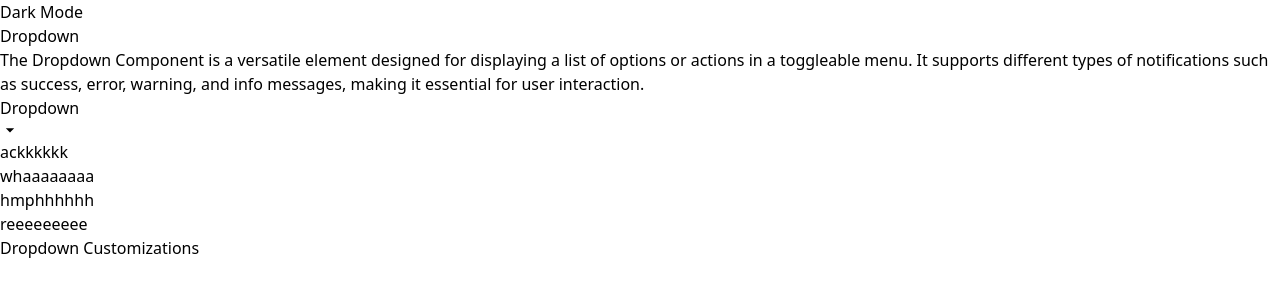
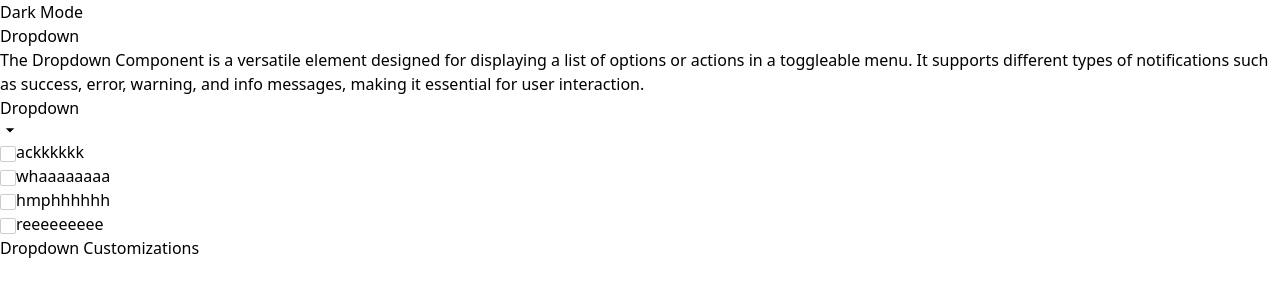
Before and after one commit to AlejandroP1028/Group-GCC_Vue-Component-Library, a Vue app: page / in a window 1280 px wide. Both pictures are taken after a click on the button "Dropdown". Shown: the top 300 px of the page. Built offline with nearby package versions, Linux system fonts and the light colour scheme.

Commit message:
Added toggle and checkbox functionalities

```diff
--- a/src/components/Dropdown.vue
+++ b/src/components/Dropdown.vue
@@ -16,7 +16,10 @@
           <template v-for="(item, index) in menuItems" :key="index">
             <ListItem
               :item="item"
+              :type="type"
               @item-click="handleListItemClick"
+              @toggle-change="handleToggleChange"
+              @checkbox-change="handleCheckboxChange"
               :class="itemClasses"
             ></ListItem>
             <div v-if="item && item.divider" :class="setDivider(item.customMargin)"></div>
@@ -216,8 +219,19 @@
         ];
       },
       handleListItemClick(item) {
-        // Emit custom event with the clicked list item
-        this.$emit('list-item-click', item);
+        if(!item.disabled){
+          this.$emit('list-item-click', item);
+        }
+      },
+      handleToggleChange(item) {
+        if(!item.disabled){
+          this.$emit('toggle-change', item);
+        }
+      },
+      handleCheckboxChange(item) {
+        if(!item.disabled){
+          this.$emit('checkbox-change', item);
+        }
       }
     }
   }
--- a/src/components/ListItem.vue
+++ b/src/components/ListItem.vue
@@ -1,14 +1,35 @@
 <template>
     <div>
       <a
+        v-if="item.type === 'default'"
         :href="item.href || '#'"
         @click.prevent="handleItemClick"
-        :class="{ 'cursor-not-allowed opacity-50': item.disabled }"
+        :class="{ 'cursor-not-allowed opacity-50 pointer-events-none': item.disabled }"
         :aria-disabled="item.disabled"
         role="listitem"
       >
         {{ item.label }}
       </a>
+
+      <label v-if="item.type === 'checkbox'" :class="{ 'cursor-not-allowed opacity-50 pointer-events-none': item.disabled }">
+        <input type="checkbox"
+        class="checkbox-input"
+        :disabled="item.disabled"
+        @change="emitCheckboxChange"
+        :class="checkboxColorClass"
+        />
+        <span class="ml-2"> {{ item.label }} </span>
+      </label>
+
+      <label v-if="item.type === 'toggle'" :class="[toggleContainerClasses, { 'cursor-not-allowed opacity-50 pointer-events-none': item.disabled }]">
+        <input type="checkbox"
+        class="toggle-checkbox"
+        :disabled="item.disabled"
+        @change="emitToggleChange"
+        :class="toggleColorClass"
+        />
+        <span> {{ item.label }} </span>
+      </label>
     </div>
   </template>
 
@@ -19,12 +40,114 @@
       item: {
         type: Object,
         required: true
+      },
+      type: {
+        type: String,
+        default: 'default'
+      },
+    },
+    computed: {
+      toggleContainerClasses() {
+        return [
+          'flex items-center space-x-2'
+        ];
+      },
+      toggleColorClass() {
+        switch (this.type) {
+          case 'default':
+            return 'checked:bg-blue-500';
+          case 'sky':
+            return 'checked:bg-sky-500';
+          case 'cyan':
+            return 'checked:bg-cyan-500';
+          case 'teal':
+            return 'checked:bg-teal-500';
+          default:
+            return 'checked:bg-blue-500';
+        }
+      },
+      checkboxColorClass() {
+        switch (this.type) {
+          case 'default':
+            return 'checked:bg-blue-500 text-blue-500';
+          case 'sky':
+            return 'checked:bg-sky-500 text-sky-500';
+          case 'cyan':
+            return 'checked:bg-cyan-500 text-cyan-500';
+          case 'teal':
+            return 'checked:bg-teal-500 text-teal-500';
+          default:
+            return 'checked:bg-blue-500 text-blue-500';
+        }
       }
     },
     methods: {
       handleItemClick() {
-        this.$emit('item-click', this.item);
+        if (!this.item.disabled){
+          this.$emit('item-click', this.item);
+        }
+      },
+      emitToggleChange() {
+        if (!this.item.disabled){
+          this.$emit('toggle-change', this.item);
+        }
+      },
+      emitCheckboxChange() {
+        if (!this.item.disabled){
+          this.$emit('checkbox-change', this.item);
+        }
       }
     }
   }
-  </script>
+</script>
+
+<style scoped>
+.checkbox-input {
+  appearance: none;
+  width: 16px;
+  height: 16px;
+  background-color: #fff;
+  border: 1px solid #ccc;
+  border-radius: 2px;
+  display: inline-block;
+  position: relative;
+  vertical-align: middle;
+}
+
+
+.checkbox-input:checked:before {
+  content: '';
+  position: absolute;
+  width: 5px;
+  height: 9px;
+  border: solid white;
+  border-width: 0 2px 2px 0;
+  top: 50%;
+  left: 50%;
+  transform: translate(-50%, -50%) rotate(45deg);
+}
+.toggle-checkbox {
+  appearance: none;
+  width: 40px;
+  height: 20px;
+  background-color: #ccc;
+  border-radius: 10px;
+  position: relative;
+  transition: background-color 0.2s;
+}
+.toggle-checkbox:before {
+  content: '';
+  position: absolute;
+  width: 18px;
+  height: 18px;
+  background-color: white;
+  border-radius: 50%;
+  top: 1px;
+  left: 1px;
+  transition: transform 0.2s;
+}
+
+.toggle-checkbox:checked:before {
+  transform: translateX(20px);
+}
+</style>
--- a/src/dropdown_test.vue
+++ b/src/dropdown_test.vue
@@ -10,13 +10,14 @@
       </p>
       <div class="absolute w-full">
         <dropdown_component
-        type="cyan"
+        type="default"
         size="w"
-        :isDark="isDarkMode"
         :menuItems="menuItems"
-        menuWidth="full"
-        menuAlignment="left"
+        menuWidth="w-48"
+        menuAlignment="center"
         @list-item-click="handleListItemClick"
+        @toggle-change="handleToggleChange"
+        @checkbox-change="handleCheckboxChange"
         :bordered="true"
         />
       </div>
@@ -39,10 +40,10 @@ export default {
       headingColor: 'text-gray-900 dark:text-gray-100',
       paragraphColor: 'text-gray-700 dark:text-gray-300',
       menuItems: [
-        { label: 'ackkkkkk', disabled: false },
-        { label: 'whaaaaaaaa', disabled: false },
-        { label: 'hmphhhhhh', disabled: true, divider: true, customMargin: '0.5' },
-        { label: 'reeeeeeeee', disabled: true }
+        { label: 'ackkkkkk', disabled: false, type: 'checkbox' },
+        { label: 'whaaaaaaaa', disabled: false, type: 'checkbox' },
+        { label: 'hmphhhhhh', disabled: false, divider: true, customMargin: '0.5', type: 'checkbox', toggleHandler: 'toggleDarkMode' },
+        { label: 'reeeeeeeee', disabled: false, type: 'checkbox' }
       ]
     };
   },
@@ -52,6 +53,16 @@ export default {
     },
     handleListItemClick(item) {
       console.log('List item clicked:', item.label);
+    },
+    handleToggleChange(item) {
+      if(item.toggleHandler === 'toggleDarkMode'){
+        this.toggleDarkMode();
+      }
+    },
+    handleCheckboxChange(item) {
+      if(item.toggleHandler === 'toggleDarkMode'){
+        this.toggleDarkMode();
+      }
     }
   }
 }
```
